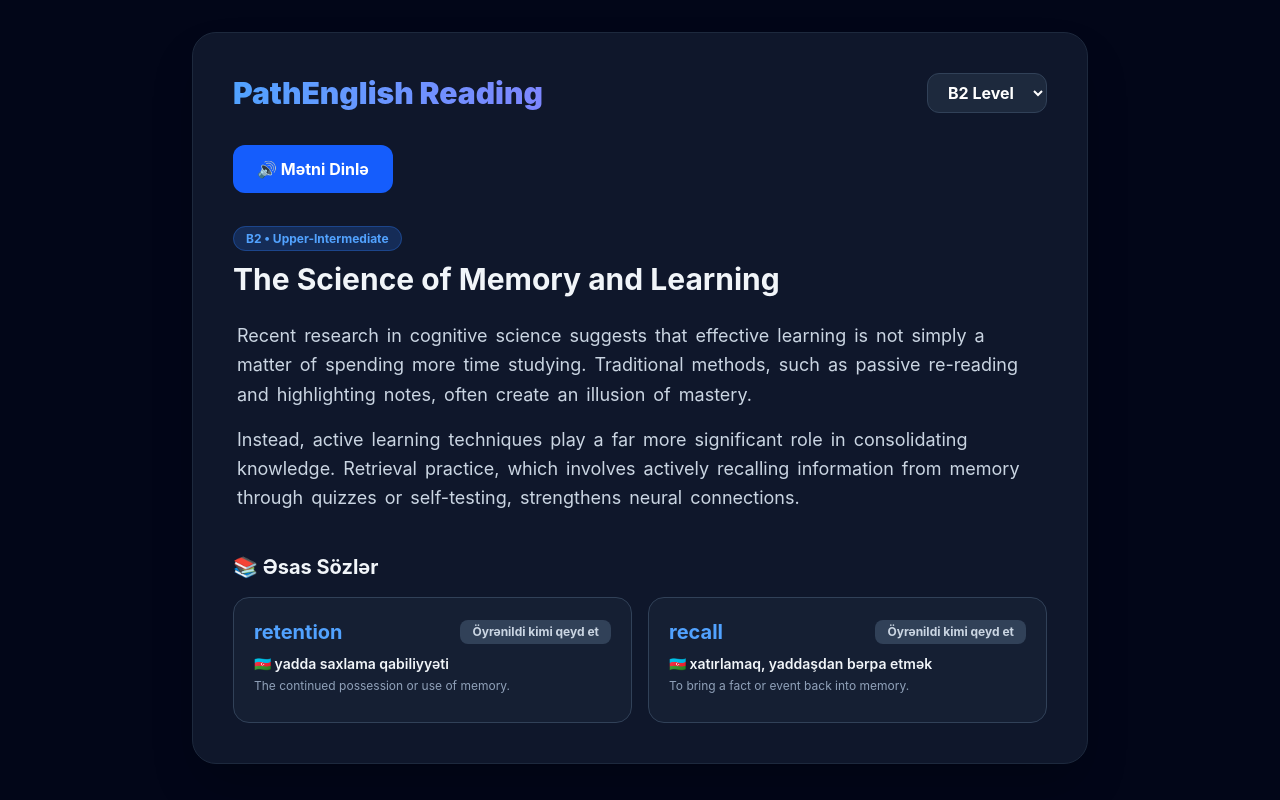
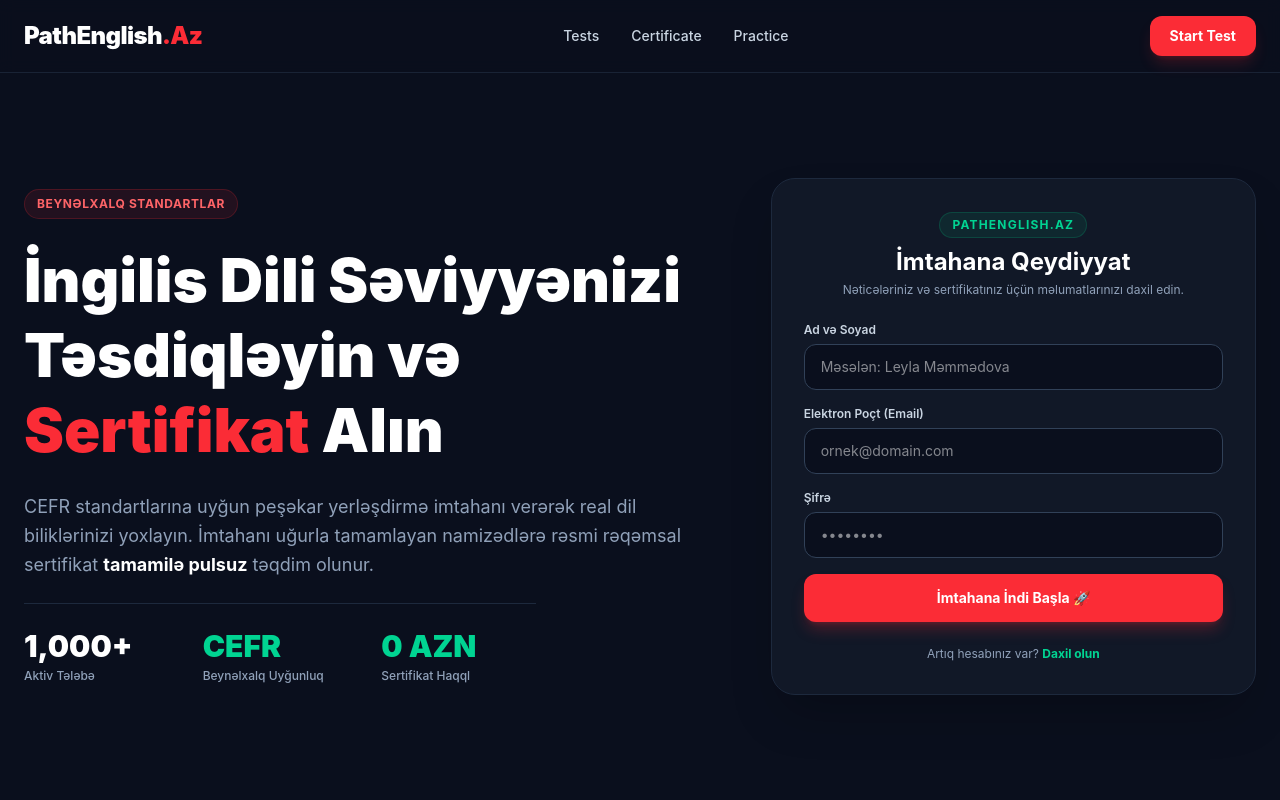
Before and after one commit to CLEVER2010/pathenglish, a Next.js app: page /reading/a1 in a window 1280 px wide. Built offline with nearby package versions, Linux system fonts and the light colour scheme.

Commit message:
Fix auth validation, text typo and brand logo

```diff
--- a/app/reading/[level]/page.tsx
+++ b/app/reading/[level]/page.tsx
@@ -1,231 +1,247 @@
 'use client'
 
-import { useState, useEffect, Suspense } from 'react'
-import { useSearchParams } from 'next/navigation'
+import { useState, useEffect } from 'react'
+import { useRouter } from 'next/navigation'
 
-interface VocabItem {
-  word: string
-  translation: string
-  definition: string
-  example: string
-  collocations: string[]
+export default function Home() {
+  const router = useRouter()
+
+  // Auth state
+  const [authMode, setAuthMode] = useState<'login' | 'register'>('register')
+  const [fullName, setFullName] = useState('')
+  const [email, setEmail] = useState('')
+  const [password, setPassword] = useState('')
+  const [errorMsg, setErrorMsg] = useState('')
+  const [isClient, setIsClient] = useState(false)
+
+  useEffect(() => {
+    setIsClient(true)
+    // Əgər istifadəçi artıq daxil olubsa, birbaşa imtahana/səhifəyə istiqamətləndir
+    const activeSession = localStorage.getItem('pe_session')
+    if (activeSession) {
+      // sessiya var
+    }
+  }, [])
+
+  const handleAuthSubmit = (e: React.FormEvent) => {
+    e.preventDefault()
+    setErrorMsg('')
+
+    if (!email.trim() || !password.trim()) {
+      setErrorMsg('Xahiş olunur bütün xanaları doldurun!')
+      return
     }
 
-interface Article {
-  title: string
-  level: string
-  audioText: string
-  text: string[]
-  vocab: VocabItem[]
+    if (authMode === 'register' && !fullName.trim()) {
+      setErrorMsg('Ad və Soyadınızı daxil edin!')
+      return
     }
 
-const articlesData: Record<string, Article> = {
-  A1: {
-    title: 'My Daily Routine',
-    level: 'A1 • Elementary',
-    audioText: 'My name is Alex. I wake up at 7 o clock every morning. I drink tea and eat breakfast.',
-    text: [
-      'My name is Alex. I wake up at 7 o clock every morning. I drink tea and eat breakfast.',
-      'Then I go to school with my friend. I like learning English because it is fun.',
-    ],
-    vocab: [
-      {
-        word: 'routine',
-        translation: 'gündəlik rejim',
-        definition: 'A regular way of doing things.',
-        example: 'My daily routine starts early.',
-        collocations: ['daily routine'],
-      },
-    ],
-  },
-  B2: {
-    title: 'The Science of Memory and Learning',
-    level: 'B2 • Upper-Intermediate',
-    audioText:
-      'Recent research in cognitive science suggests that effective learning is not simply a matter of spending more time studying.',
-    text: [
-      'Recent research in cognitive science suggests that effective learning is not simply a matter of spending more time studying. Traditional methods, such as passive re-reading and highlighting notes, often create an illusion of mastery.',
-      'Instead, active learning techniques play a far more significant role in consolidating knowledge. Retrieval practice, which involves actively recalling information from memory through quizzes or self-testing, strengthens neural connections.',
-    ],
-    vocab: [
-      {
-        word: 'retention',
-        translation: 'yadda saxlama qabiliyyəti',
-        definition: 'The continued possession or use of memory.',
-        example: 'Spaced repetition enhances long-term retention.',
-        collocations: ['memory retention', 'improve retention'],
-      },
-      {
-        word: 'recall',
-        translation: 'xatırlamaq, yaddaşdan bərpa etmək',
-        definition: 'To bring a fact or event back into memory.',
-        example: 'Retrieval practice forces your brain to recall concepts.',
-        collocations: ['actively recall'],
-      },
-    ],
-  },
+    // Istifadəçi bazasını oxu (localStorage)
+    const existingUsers = JSON.parse(localStorage.getItem('pe_users') || '[]')
+
+    if (authMode === 'register') {
+      // 1. TƏK DƏFƏLİK QEYDİYYAT YOXLANIŞI
+      const userExists = existingUsers.some((u: any) => u.email.toLowerCase() === email.trim().toLowerCase())
+      if (userExists) {
+        setErrorMsg('Bu Email ünvanı ilə artıq qeydiyyat olunub! Lütfən "Daxil Ol" bölməsinə keçin.')
+        return
       }
 
-function ReadingContent() {
-  const searchParams = useSearchParams()
-  const initialLevel = searchParams.get('level') || 'B2'
+      // Yeni istifadəçi yarat
+      const newUser = {
+        fullName: fullName.trim(),
+        email: email.trim().toLowerCase(),
+        password: password.trim()
+      }
 
-  const [selectedLevel, setSelectedLevel] = useState<string>(initialLevel)
-  const [isPlaying, setIsPlaying] = useState<boolean>(false)
-  const [selectedWordObj, setSelectedWordObj] = useState<VocabItem | null>(null)
-  const [learnedWords, setLearnedWords] = useState<string[]>([])
+      existingUsers.push(newUser)
+      localStorage.setItem('pe_users', JSON.stringify(existingUsers))
+      localStorage.setItem('pe_session', JSON.stringify(newUser))
 
-  useEffect(() => {
-    if (initialLevel && articlesData[initialLevel]) {
-      setSelectedLevel(initialLevel)
+      // Keçid et
+      router.push('/reading')
+
+    } else {
+      // 2. PAROL VƏ EMAİL YOXLANIŞI (GİRİŞ)
+      const foundUser = existingUsers.find(
+        (u: any) => u.email.toLowerCase() === email.trim().toLowerCase() && u.password === password.trim()
+      )
+
+      if (!foundUser) {
+        // Parol sehvdirsə hesaba GIRMƏK OLMUR!
+        setErrorMsg('Email və ya şifrə yanlışdır!')
+        return
       }
-  }, [initialLevel])
 
-  const article = articlesData[selectedLevel] || articlesData['B2']
-
-  const handlePlayAudio = () => {
-    if ('speechSynthesis' in window) {
-      if (isPlaying) {
-        window.speechSynthesis.cancel()
-        setIsPlaying(false)
-      } else {
-        const utterance = new SpeechSynthesisUtterance(article.audioText)
-        utterance.lang = 'en-US'
-        utterance.rate = 0.9
-        utterance.onend = () => setIsPlaying(false)
-        window.speechSynthesis.speak(utterance)
-        setIsPlaying(true)
-      }
+      // Giriş uğurludur
+      localStorage.setItem('pe_session', JSON.stringify(foundUser))
+      router.push('/reading')
     }
   }
 
-  const handleWordClick = (rawWord: string) => {
-    const cleanWord = rawWord.replace(/[^a-zA-Z]/g, '').toLowerCase()
-    const foundVocab = article.vocab.find((v) => v.word.toLowerCase() === cleanWord)
-
-    if (foundVocab) {
-      setSelectedWordObj(foundVocab)
-    } else if (cleanWord) {
-      setSelectedWordObj({
-        word: cleanWord,
-        translation: 'Söz üzərinə klikləndi',
-        definition: 'Seçilmiş söz üçün əlavə lüğət məlumatı.',
-        example: `Word: ${cleanWord}`,
-        collocations: [],
-      })
-    }
-  }
-
-  const toggleLearned = (word: string) => {
-    if (learnedWords.includes(word)) {
-      setLearnedWords(learnedWords.filter((w) => w !== word))
-    } else {
-      setLearnedWords([...learnedWords, word])
-    }
+  const scrollToAuth = () => {
+    window.scrollTo({ top: 0, behavior: 'smooth' })
   }
 
   return (
-    <main className="min-h-screen bg-slate-950 text-slate-100 p-4 md:p-8">
-      <div className="max-w-4xl mx-auto bg-slate-900 border border-slate-800 rounded-3xl p-6 md:p-10 shadow-2xl">
-        <div className="flex justify-between items-center mb-8">
-          <h1 className="text-3xl font-black bg-gradient-to-r from-blue-400 to-indigo-400 bg-clip-text text-transparent">
-            PathEnglish Reading
-          </h1>
-          <select
-            value={selectedLevel}
-            onChange={(e) => setSelectedLevel(e.target.value)}
-            className="bg-slate-800 border border-slate-700 text-white font-bold px-4 py-2 rounded-xl"
-          >
-            <option value="A1">A1 Level</option>
-            <option value="B2">B2 Level</option>
-          </select>
+    <div className="min-h-screen bg-[#0a0f1d] text-white flex flex-col font-sans">
+      {/* Header Navigation */}
+      <header className="w-full border-b border-slate-800/80 bg-[#0a0f1d]/90 backdrop-blur sticky top-0 z-40">
+        <div className="max-w-7xl mx-auto px-6 py-4 flex items-center justify-between">
+          <div className="flex items-center gap-2 cursor-pointer" onClick={() => router.push('/')}>
+            <span className="text-2xl font-black tracking-tight text-white">
+              PathEnglish<span className="text-red-500">.Az</span>
+            </span>
           </div>
 
+          <nav className="hidden md:flex items-center gap-8 text-sm font-medium text-slate-300">
+            <button onClick={scrollToAuth} className="hover:text-white transition">Tests</button>
+            <button onClick={scrollToAuth} className="hover:text-white transition">Certificate</button>
+            <button onClick={scrollToAuth} className="hover:text-white transition">Practice</button>
+          </nav>
+
           <button
-          type="button"
-          onClick={handlePlayAudio}
-          className={`mb-8 px-6 py-3 rounded-xl font-bold transition ${
-            isPlaying ? 'bg-red-600 text-white' : 'bg-blue-600 text-white hover:bg-blue-500'
-          }`}
+            onClick={scrollToAuth}
+            className="bg-red-500 hover:bg-red-600 text-white font-bold text-sm px-5 py-2.5 rounded-xl transition shadow-lg shadow-red-500/20"
           >
-          {isPlaying ? '⏸ Səsi Dayandır' : '🔊 Mətni Dinlə'}
+            Start Test
           </button>
+        </div>
+      </header>
 
-        <div className="mb-10">
-          <span className="text-xs bg-blue-500/20 text-blue-400 border border-blue-500/30 px-3 py-1 rounded-full font-bold">
-            {article.level}
-          </span>
-          <h2 className="text-3xl font-bold mt-3 mb-6">{article.title}</h2>
-
-          <div className="space-y-4 text-lg text-slate-300 leading-relaxed">
-            {article.text.map((paragraph, pIdx) => (
-              <p key={pIdx}>
-                {paragraph.split(' ').map((word, wIdx) => (
-                  <span
-                    key={wIdx}
-                    onClick={() => handleWordClick(word)}
-                    className="hover:bg-blue-500/20 hover:text-blue-400 cursor-pointer rounded px-1 transition inline-block"
-                  >
-                    {word}{' '}
-                  </span>
-                ))}
-              </p>
-            ))}
-          </div>
+      {/* Hero & Auth Section */}
+      <main className="flex-1 max-w-7xl mx-auto px-6 py-12 md:py-20 grid grid-cols-1 lg:grid-cols-12 gap-12 items-center">
+        {/* Left Content */}
+        <div className="lg:col-span-7 space-y-6">
+          <div className="inline-flex items-center gap-2 px-3 py-1.5 rounded-full bg-red-500/10 border border-red-500/20 text-red-400 text-xs font-bold tracking-wider uppercase">
+            BEYNƏLXALQ STANDARTLAR
           </div>
 
-        {/* Vocab Section */}
+          <h1 className="text-4xl md:text-6xl font-black leading-tight text-white">
+            İngilis Dili Səviyyənizi Təsdiqləyin və <span className="text-red-500">Sertifikat</span> Alın
+          </h1>
+
+          <p className="text-slate-400 text-base md:text-lg leading-relaxed max-w-2xl">
+            CEFR standartlarına uyğun peşəkar yerləşdirmə imtahanı verərək real dil biliklərinizi yoxlayın. İmtahanı uğurla tamamlayan namizədlərə rəsmi rəqəmsal sertifikat <strong className="text-white">tamamilə pulsuz</strong> təqdim olunur.
+          </p>
+
+          <div className="pt-6 grid grid-cols-3 gap-6 border-t border-slate-800 max-w-lg">
             <div>
-          <h3 className="text-xl font-bold mb-4">📚 Əsas Sözlər</h3>
-          <div className="grid gap-4 md:grid-cols-2">
-            {article.vocab.map((v, idx) => {
-              const isLearned = learnedWords.includes(v.word)
-              return (
-                <div key={idx} className="bg-slate-800/50 border border-slate-700 p-5 rounded-2xl">
-                  <div className="flex justify-between items-center mb-2">
-                    <span className="text-xl font-bold text-blue-400">{v.word}</span>
-                    <button
-                      onClick={() => toggleLearned(v.word)}
-                      className={`text-xs px-3 py-1 rounded-lg font-bold ${
-                        isLearned ? 'bg-green-500/20 text-green-400' : 'bg-slate-700 text-slate-300'
-                      }`}
-                    >
-                      {isLearned ? 'Öyrənildi ✓' : 'Öyrənildi kimi qeyd et'}
-                    </button>
+              <div className="text-3xl font-black text-white">1,000+</div>
+              <div className="text-xs text-slate-400 font-medium mt-1">Aktiv Tələbə</div>
             </div>
-                  <p className="text-sm font-semibold mb-1">🇦🇿 {v.translation}</p>
-                  <p className="text-xs text-slate-400 mb-2">{v.definition}</p>
+            <div>
+              <div className="text-3xl font-black text-emerald-400">CEFR</div>
+              <div className="text-xs text-slate-400 font-medium mt-1">Beynəlxalq Uyğunluq</div>
             </div>
-              )
-            })}
+            <div>
+              <div className="text-3xl font-black text-emerald-400">0 AZN</div>
+              <div className="text-xs text-slate-400 font-medium mt-1">Sertifikat Haqql</div>
             </div>
           </div>
         </div>
 
-      {/* Modal */}
-      {selectedWordObj && (
-        <div className="fixed inset-0 bg-black/70 flex items-center justify-center p-4 z-50">
-          <div className="bg-slate-900 border border-slate-700 p-6 rounded-2xl max-w-sm w-full">
-            <h4 className="text-2xl font-bold text-blue-400 mb-2 capitalize">{selectedWordObj.word}</h4>
-            <p className="text-indigo-300 font-semibold mb-4">🇦🇿 {selectedWordObj.translation}</p>
-            <p className="text-sm text-slate-300 mb-6">{selectedWordObj.definition}</p>
+        {/* Right Auth Card */}
+        <div className="lg:col-span-5 w-full">
+          <div className="bg-[#111827] border border-slate-800 p-8 rounded-3xl shadow-2xl relative overflow-hidden">
+
+            {/* Header Badge */}
+            <div className="text-center mb-6">
+              <span className="inline-block px-3 py-1 bg-emerald-500/10 border border-emerald-500/20 text-emerald-400 text-xs font-bold tracking-widest rounded-full uppercase mb-2">
+                PATHENGLISH.AZ
+              </span>
+              <h2 className="text-2xl font-bold text-white">
+                {authMode === 'register' ? 'İmtahana Qeydiyyat' : 'Xoş Gəlmisiniz'}
+              </h2>
+              <p className="text-xs text-slate-400 mt-1">
+                {authMode === 'register'
+                  ? 'Nəticələriniz və sertifikatınız üçün məlumatlarınızı daxil edin.'
+                  : 'Hesabınıza daxil olaraq testə davam edin.'}
+              </p>
+            </div>
+
+            {/* Error Message Display */}
+            {errorMsg && (
+              <div className="mb-4 p-3 bg-red-500/10 border border-red-500/30 text-red-400 text-xs font-semibold rounded-xl text-center">
+                {errorMsg}
+              </div>
+            )}
+
+            <form onSubmit={handleAuthSubmit} className="space-y-4">
+              {authMode === 'register' && (
+                <div>
+                  <label className="block text-xs font-semibold text-slate-300 mb-1.5">Ad və Soyad</label>
+                  <input
+                    type="text"
+                    required
+                    value={fullName}
+                    onChange={(e) => setFullName(e.target.value)}
+                    placeholder="Məsələn: Leyla Məmmədova"
+                    className="w-full bg-[#0a0f1d] border border-slate-700 focus:border-red-500 text-white rounded-xl px-4 py-3 text-sm outline-none transition"
+                  />
+                </div>
+              )}
+
+              <div>
+                <label className="block text-xs font-semibold text-slate-300 mb-1.5">Elektron Poçt (Email)</label>
+                <input
+                  type="email"
+                  required
+                  value={email}
+                  onChange={(e) => setEmail(e.target.value)}
+                  placeholder="ornek@domain.com"
+                  className="w-full bg-[#0a0f1d] border border-slate-700 focus:border-red-500 text-white rounded-xl px-4 py-3 text-sm outline-none transition"
+                />
+              </div>
+
+              <div>
+                <label className="block text-xs font-semibold text-slate-300 mb-1.5">Şifrə</label>
+                <input
+                  type="password"
+                  required
+                  value={password}
+                  onChange={(e) => setPassword(e.target.value)}
+                  placeholder="••••••••"
+                  className="w-full bg-[#0a0f1d] border border-slate-700 focus:border-red-500 text-white rounded-xl px-4 py-3 text-sm outline-none transition"
+                />
+              </div>
+
               <button
-              onClick={() => setSelectedWordObj(null)}
-              className="w-full py-2 bg-blue-600 text-white font-bold rounded-xl"
+                type="submit"
+                className="w-full bg-red-500 hover:bg-red-600 text-white font-bold py-3.5 rounded-xl text-sm transition shadow-lg shadow-red-500/25 mt-2 flex items-center justify-center gap-2 cursor-pointer"
               >
-              Bağla
+                {authMode === 'register' ? 'İmtahana İndi Başla 🚀' : 'Daxil Ol 🚀'}
               </button>
+            </form>
+
+            <div className="mt-6 text-center">
+              {authMode === 'register' ? (
+                <p className="text-xs text-slate-400">
+                  Artıq hesabınız var?{' '}
+                  <button
+                    onClick={() => { setAuthMode('login'); setErrorMsg(''); }}
+                    className="text-emerald-400 font-bold hover:underline"
+                  >
+                    Daxil olun
+                  </button>
+                </p>
+              ) : (
+                <p className="text-xs text-slate-400">
+                  Hesabınız yoxdur?{' '}
+                  <button
+                    onClick={() => { setAuthMode('register'); setErrorMsg(''); }}
+                    className="text-emerald-400 font-bold hover:underline"
+                  >
+                    Qeydiyyatdan keçin
+                  </button>
+                </p>
+              )}
+            </div>
+
           </div>
         </div>
-      )}
       </main>
+    </div>
   )
 }
-
-export default function ReadingPage() {
-  return (
-    <Suspense fallback={<div className="p-8 text-center text-white">Yüklənir...</div>}>
-      <ReadingContent />
-    </Suspense>
-  )
-}
```
Lines whose indentation alone changed are shown as unchanged.
